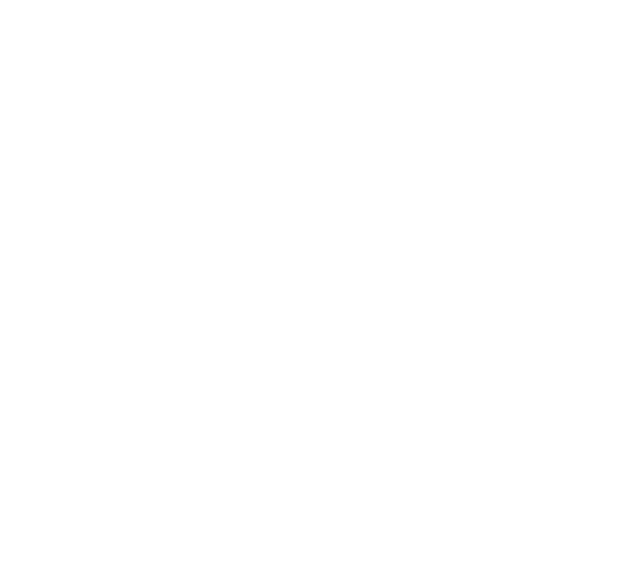
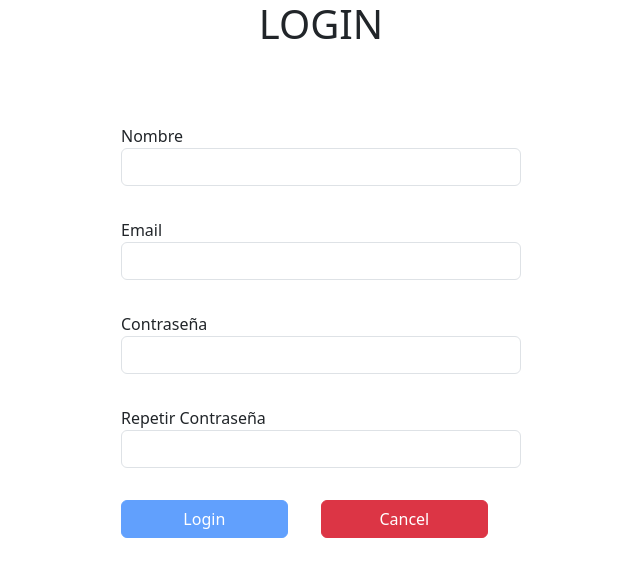
Before and after one commit to Equipo16-Tech4Good/FrontEnd, an Angular app: page /sign-up in a window 1280 px wide. Shown: the top 576 px of the page, without its empty margins (319-959 px from the left). Built offline with nearby package versions, Linux system fonts and the light colour scheme.

Commit message:
signup_works

```diff
--- a/src/app/app.module.ts
+++ b/src/app/app.module.ts
@@ -10,6 +10,8 @@
 import { HeaderComponent } from './header/header.component';
 
 import { FormsModule, ReactiveFormsModule } from '@angular/forms';
+import { SignUpComponent } from './authorization/sign-up/sign-up.component';
+import { AuthorizationModule } from './authorization/authorization.module';
 
 @NgModule({
   declarations: [
@@ -24,7 +26,8 @@
     AppRoutingModule,
     FormsModule,
     ReactiveFormsModule,
-    HttpClientModule
+    HttpClientModule,
+    AuthorizationModule
   ],
   providers: [],
   bootstrap: [AppComponent]
--- a/src/app/authorization/sign-up/sign-up.component.css
+++ b/src/app/authorization/sign-up/sign-up.component.css
@@ -1,10 +1,20 @@
 .login-container{
     max-width: 400px;
     margin: 60px auto 0;
-  }
+}
 
-  .error{
+.error{
     color: tomato;
     font-size: 12px;
     padding-top: 4px
-  }
+}
+
+.form-group{
+    margin-bottom: 1rem;
+    margin-top: 1rem;
+}
+
+.buttons{
+    display: flex;
+    justify-content: space-between;
+}
--- a/src/app/authorization/sign-up/sign-up.component.html
+++ b/src/app/authorization/sign-up/sign-up.component.html
@@ -1,93 +1,58 @@
-<!-- <div ng-app="myApp" ng-controller="myController" class="container">
-    <form name="myForm">
+
+<div class="form">
+    <h1 class="text-center">LOGIN</h1>
+    <form name="myForm" [formGroup]="signupFrom">
        <div class="login-container">
         <div class="row">
           <div class="col-md-12">
             <div class="form-group">
-              <label>Email</label>
-              <input type="email" name="email" ng-model="user.username" required class="form-control">
-              <div ng-show="myForm.email.$error.email" class="error">Invalid email!</div>
-              <div ng-show="myForm.email.$error.required &amp;&amp; myForm.email.$touched" class="error">Required!</div>
+                <label>Nombre</label>
+                <input type="text" name="name" formControlName="name" required class="form-control">
+                <div *ngIf="signupFrom.controls.name.touched && signupFrom.controls.name.invalid">
+                  <span *ngIf="signupFrom.controls.name.errors.required" class="error">Este campo es obligatorio</span>
+                  <span *ngIf="signupFrom.controls.name.errors.pattern" class="error">Formato inválido</span>
+                </div>
             </div>
           </div>
             <div class="col-md-12">
               <div class="form-group">
-              <label>Password</label>
-              <input type="password" name="pass" ng-model="user.password" required class="form-control">
-              <div ng-show="myForm.pass.$error.required &amp;&amp; myForm.pass.$touched" class="error">Required!</div>
+                  <label>Email</label>
+                  <input type="email" name="email" formControlName="email" required class="form-control">
+                  <div *ngIf="signupFrom.controls.email.touched && signupFrom.controls.email.invalid">
+                    <span *ngIf="signupFrom.controls.email.errors.required" class="error">Este campo es obligatorio</span>
+                    <span *ngIf="signupFrom.controls.email.errors.pattern" class="error">Formato de email inválido</span>
+                  </div>
               </div>
             </div>
             <div class="col-md-12">
               <div class="form-group">
-              <button ng-click="authenticate()" ng-disabled="myForm.$invalid" class="btn btn-success pull-right">Login</button>
+                  <label>Contraseña</label>
+                  <input type="password" name="pass" formControlName="password" required class="form-control">
+                  <div *ngIf="signupFrom.controls.password.touched && signupFrom.controls.password.invalid">
+                    <span *ngIf="signupFrom.controls.password.errors.required" class="error">Este campo es obligatorio</span>
+                    <span *ngIf="signupFrom.controls.password.errors.pattern" class="error">Formato inválido</span>
+                  </div>
+              </div>
+            </div>
+            <div class="col-md-12">
+              <div class="form-group">
+                  <label>Repetir Contraseña</label>
+                  <input type="password" name="confPass" formControlName="confirmPassword" required class="form-control">
+                  <div *ngIf="signupFrom.controls.confirmPassword.touched && signupFrom.controls.confirmPassword.invalid">
+                    <span *ngIf="signupFrom.controls.confirmPassword.errors.required" class="error">Este campo es obligatorio</span>
+                    <span *ngIf="signupFrom.controls.confirmPassword.errors.pattern" class="error">Formato inválido</span>
+                  </div>
+              </div>
+            </div>
+            <div class="col-md-12">
+              <div class="form-group buttons">
+                  <button [disabled]="validateSubmit() || !(signupFrom.valid && signupFrom.dirty)" class="btn btn-primary  col-md-5">Login</button>
+                  <button type="button" class="btn btn-danger col-md-5" (click)="returnLandigPage()">Cancel</button>
                   <div class="clearfix"></div>
               </div>
             </div>
         </div>
-        <div class="row">
-          <div class="col-md-12">
-            <div ng-show="showError" class="alert alert-danger">Wrong credentials!</div>
-            <div ng-show="showSuccess" class="alert alert-success">Login Successful!</div>
-          </div>
-        </div>
+        <!-- (click)="authenticate()" -->
         </div>
     </form>
 </div>
- -->
- <div
-  class="modal"
-  tabindex="-1"
-  role="dialog">
-  <div class="modal-dialog">
-    <div class="modal-content">
-        <div class="modal-header">
-            <h4 class="modal-title">SingUp</h4>
-        </div>
-        <div class="modal-body">
-            <div>
-                <form name="myForm">
-<!--                     [formGroup]="signupFrom" (ngSubmit)="onSubmit()""
- -->                    <div class="login-container">
-                    <div class="row">
-                        <div class="col-md-12">
-                        <div class="form-group">
-                            <label>Email</label>
-                            <input type="email" name="email" ng-model="user.username" required class="form-control">
-                            <div ng-show="myForm.email.$error.email" class="error">Invalid email!</div>
-                            <div ng-show="myForm.email.$error.required &amp;&amp; myForm.email.$touched" class="error">Required!</div>
-                        </div>
-                        </div>
-                        <div class="col-md-12">
-                        <div class="form-group">
-                            <label>Password</label>
-                            <input type="password" name="pass" ng-model="user.password" required class="form-control">
-                            <div ng-show="myForm.pass.$error.required &amp;&amp; myForm.pass.$touched" class="error">Required!</div>
-                        </div>
-                        </div>
-                        <div class="col-md-12">
-                        <div class="form-group">
-                            <button ng-click="authenticate()" ng-disabled="myForm.$invalid" class="btn btn-success pull-right">Login</button>
-                            <div class="clearfix"></div>
-                        </div>
-                        </div>
-                    </div>
-                    <div class="row">
-                        <div class="col-md-12">
-                        <div ng-show="showError" class="alert alert-danger">Wrong credentials!</div>
-                        <div ng-show="showSuccess" class="alert alert-success">Login Successful!</div>
-                        </div>
-                    </div>
-                    </div>
-                </form>
-            </div>
-        </div>
-        <div class="modal-footer">
-            <button type="button" class="btn btn-danger"
-                    >
-                   <!--  (click)="closePopup()" -->
-            Close
-            </button>
-        </div>
-    </div>
-  </div>
-</div>
--- a/src/app/authorization/sign-up/sign-up.component.ts
+++ b/src/app/authorization/sign-up/sign-up.component.ts
@@ -1,6 +1,8 @@
 import { Component, OnInit } from '@angular/core';
 import { FormBuilder, FormGroup, Validators } from '@angular/forms';
 import { GlobalConstants } from '../../shared/globar_constants';
+import { Router } from '@angular/router';
+
 
 @Component({
   selector: 'app-sign-up',
@@ -9,22 +11,24 @@
 })
 export class SignUpComponent implements OnInit {
 
-  password = true;
-  confirmPassword = true;
   signupFrom:any = FormGroup;
   responseMessage:any;
 
   //falta importar el service y añadirlo en el constructor
 
-  constructor(private formBuilder:FormBuilder) { }
+  constructor(private formBuilder:FormBuilder, private router:Router) { }
 
   ngOnInit(): void {
     this.signupFrom = this.formBuilder.group({
       name: [null, [Validators.required, Validators.pattern(GlobalConstants.nameRegex)]],
       email: [null, [Validators.required, Validators.pattern(GlobalConstants.emailRegex)]],
-      password: [null, [Validators.required, Validators.minLength(5), Validators.maxLength(20)]],
+      password: [null, [Validators.required]],
       confirmPassword: [null, [Validators.required]]
     });
+  }
+
+  returnLandigPage(){
+    this.router.navigate(['/']);
   }
 
   validateSubmit(){
```
Also changed, not shown: src/app/authorization/authorization.module.ts (+8 -1 lines), src/app/header/header.component.html (line endings or trailing spaces). Lines whose indentation alone changed are shown as unchanged.
